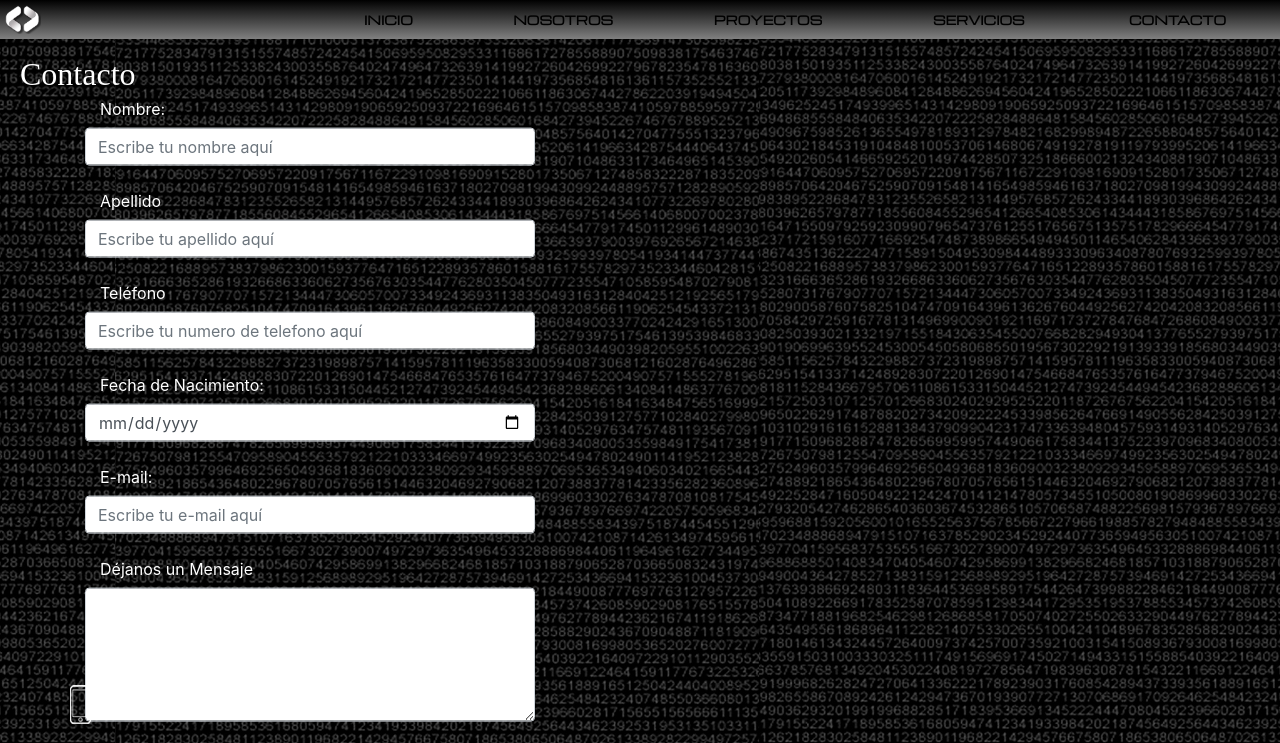
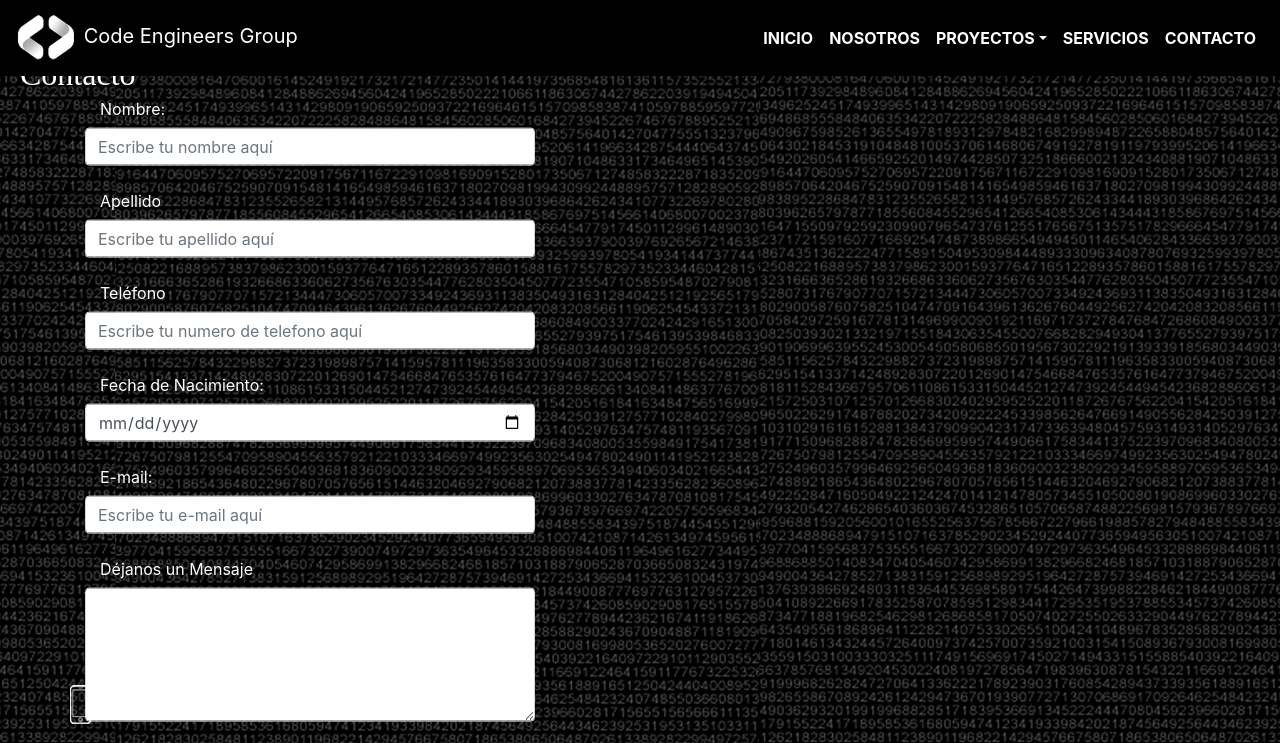
Before and after one commit to alexander-mm/My-First-Site, a plain HTML site: page pags/contacto.html in a window 1280 px wide. Shown: the top 743 px of the page. Drawn offline with nearby package versions, Linux system fonts and the light colour scheme; a web font is replaced by a local one.

Commit message:
bootstrap_2_archivos

```diff
--- a/pags/contacto.html
+++ b/pags/contacto.html
@@ -13,19 +13,39 @@
     <link rel="icon" href="../imgs/icontab.ico.jpg">
 </head>
 <body>
-    <header id="unique">
-        <div class="containerx">
-            <nav>
-                <ul class="menu-container">
-                    <div><a id="index" href="../index.html"><img class="logopag" src="../imgs/logo.png" title="Inicio"></a></div>
-                    <li class="inicio"><a href="../index.html">INICIO</a></li>
-                    <li class="nosotros"><a href="nosotros.html">NOSOTROS</a></li>
-                    <li class="proyectos"><a href="proyectos.html">PROYECTOS</a></li>
-                    <li class="servicios"><a href="servicios.html">SERVICIOS</a></li>
-                    <li class="contacto"><a href="contacto.html">CONTACTO</a></li>
+    <header>
+        <nav class="navbar fixed-top navbar-expand-lg navbar-dark" style="background-color:black">
+            <a href="../index.html" class="navbar-brand text-white">
+                <img src="../imgs/logo.png" height="50px" title="Inicio">
+                Code Engineers Group
+            </a>
+            <button class="navbar-toggler" data-target="#menu" data-toggle="collapse" type="button">
+                <span class="navbar-toggler-icon"></span>
+            </button>
+            <div class="collapse navbar-collapse" id="menu">
+                <ul class="navbar-nav ml-auto">
+                    <li class="nav-item active">
+                        <a href="../index.html" class="nav-link font-weight-bold">INICIO</a>
+                    </li>
+                    <li class="nav-item active">
+                        <a href="nosotros.html" class="nav-link font-weight-bold">NOSOTROS</a>
+                    </li>
+                    <li class="nav-item dropdown">
+                        <a class="nav-link dropdown-toggle active font-weight-bold" data-toggle="dropdown" data-target="desplegable" href="./pags/proyectos.html">PROYECTOS</a>
+                        <div class="dropdown-menu bg-dark">
+                            <a class="dropdown-item text-white bg-dark" href="proyectos.html">Plantillas de Muestra</a>
+                            <a class="dropdown-item text-white bg-dark" href="proyectos.html">Trabajos Realizados</a>
+                        </div>
+                    </li>
+                    <li class="nav-item active">
+                        <a href="servicios.html" class="nav-link font-weight-bold">SERVICIOS</a>
+                    </li>
+                    <li class="nav-item active">
+                        <a href="contacto.html" class="nav-link font-weight-bold">CONTACTO</a>
+                    </li>
                 </ul>
-            </nav>
-        </div>
+            </div>
+        </nav>
     </header>
             </div>
         <div>
```
